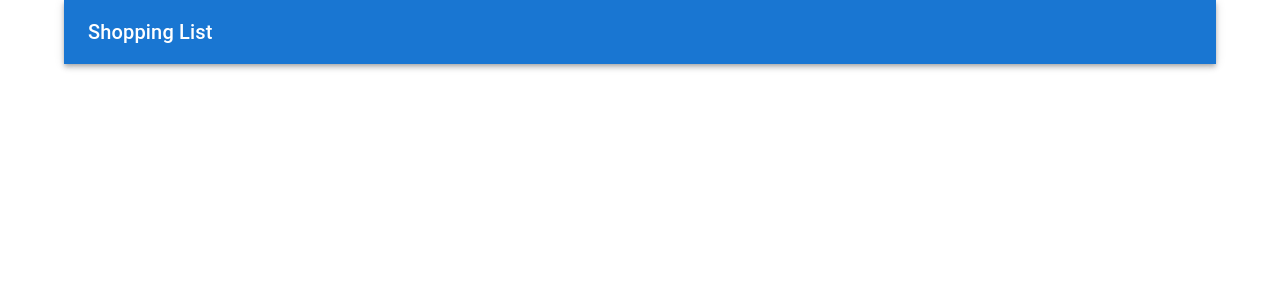
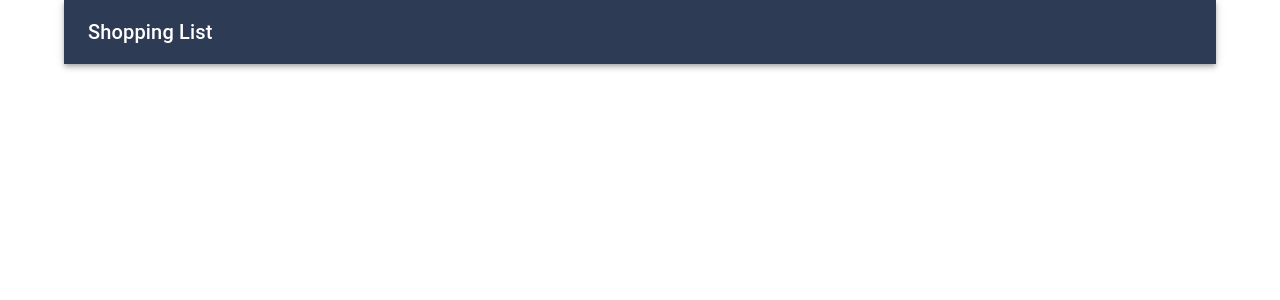
Before and after one commit to edielam/sBoot, a React (Create React App) app in the folder cardatabase/shoppinglist/: page / in a window 1280 px wide. Shown: the top 300 px of the page. Built offline with nearby package versions, Linux system fonts and the light colour scheme.

Commit message:
shopping list

```diff
--- a/cardatabase/shoppinglist/src/App.js
+++ b/cardatabase/shoppinglist/src/App.js
@@ -6,7 +6,7 @@ function App() {
   return (
     <Container>
       <AppBar position='static'>
-        <Toolbar>
+        <Toolbar sx={{bgcolor: '#2E3B55'}}>
           <Typography variant='h6'>
             Shopping List
           </Typography>
```
